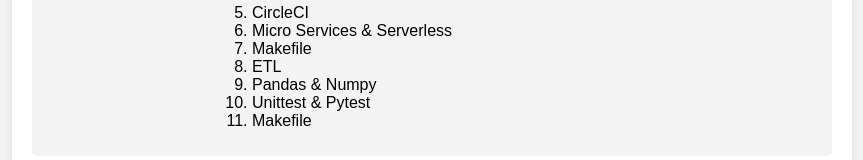
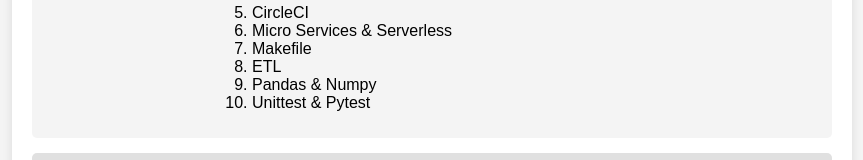
Before and after one commit to 0xlucyy/MySimplyPortfolioWebsite, a website: page index.html in a window 1280 px wide. Shown: the part 1483-1643 px from the top of the page, without its empty margins (208-1071 px from the left). Drawn offline with Linux system fonts and the light colour scheme.

Commit message:
removing some ui bugs from html

```diff
--- a/index.html
+++ b/index.html
@@ -164,7 +164,6 @@
                     <li>ETL</li>
                     <li>Pandas & Numpy</li>
                     <li>Unittest & Pytest</li>
-                    <li>Makefile</li>
                 </ol>
             </div>
         </div>
@@ -183,7 +182,7 @@
                     <li>Next.js & Next-Routes</li>
                     <li>Heroku</li>
                     <li>React, React Components, & React-Semantic-UI</li>
-                    <li>OOP - Notice the <a href="https://github.com/L-F-Escobar/MyWebsite/blob/master/pages/index.js" target="_blank">modularity</a><i class="fas fa-external-link-alt"></i></li>
+                    <li>OOP - Notice the <a href="https://github.com/L-F-Escobar/MyWebsite/blob/master/pages/index.js" target="_blank">modularity</a> <i class="fas fa-external-link-alt"></i></li>
                     <li>NPM</li>
                 </ol>
             </div>
```
